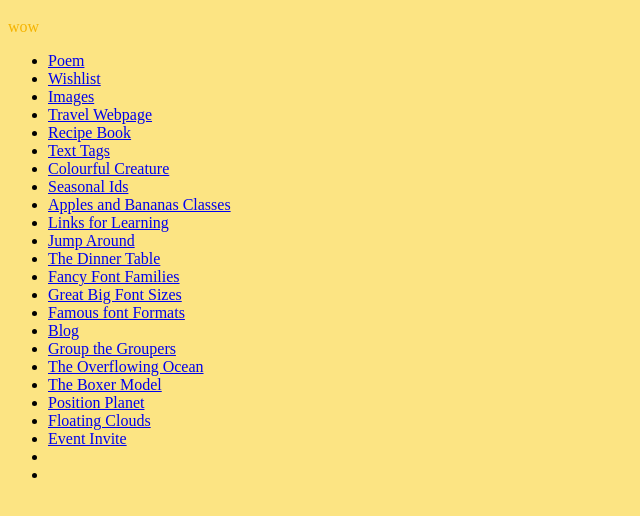
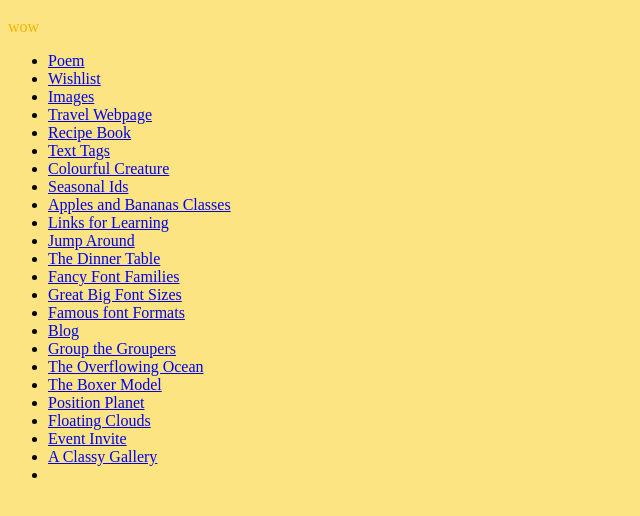
Before and after one commit to jasminelim0/jasminelim0.github.io, a plain HTML site: page index.html in a window 1280 px wide. Shown: the part 48-564 px from the top of the page, without its empty margins (0-640 px from the left). Drawn offline with Linux system fonts and the light colour scheme.

Commit message:
Update index.html

```diff
--- a/index.html
+++ b/index.html
@@ -38,7 +38,7 @@
     <li> <a href="positionplanet.html"> Position Planet</a>
     <li> <a href="floatingclouds.html"> Floating Clouds</a>
     <li> <a href="eventinvite.html"> Event Invite</a>
-    <li> <a href=""> </a>
+    <li> <a href="classygallery.html"> A Classy Gallery </a>
     <li> <a href=""> </a>
     </ul>
 
```
